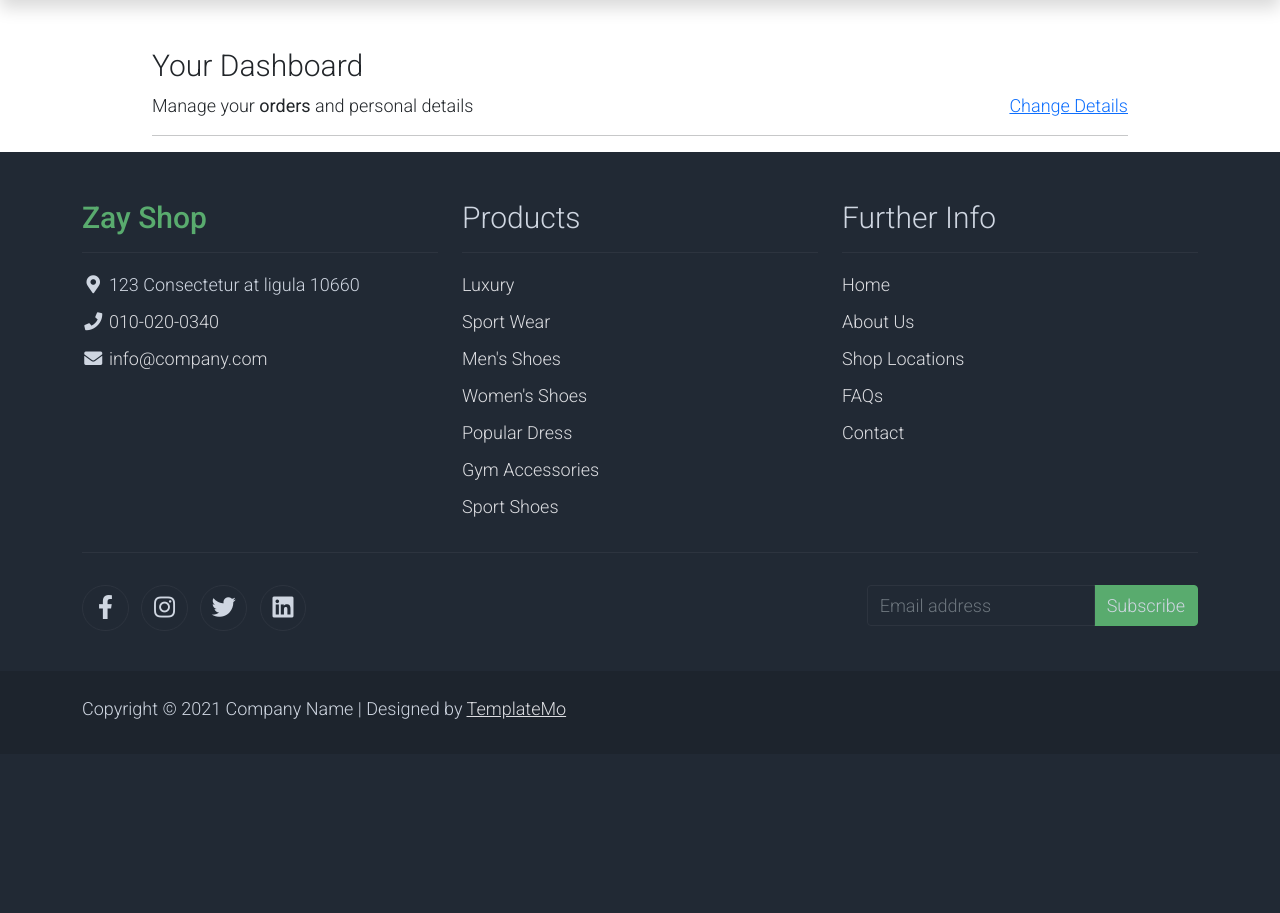
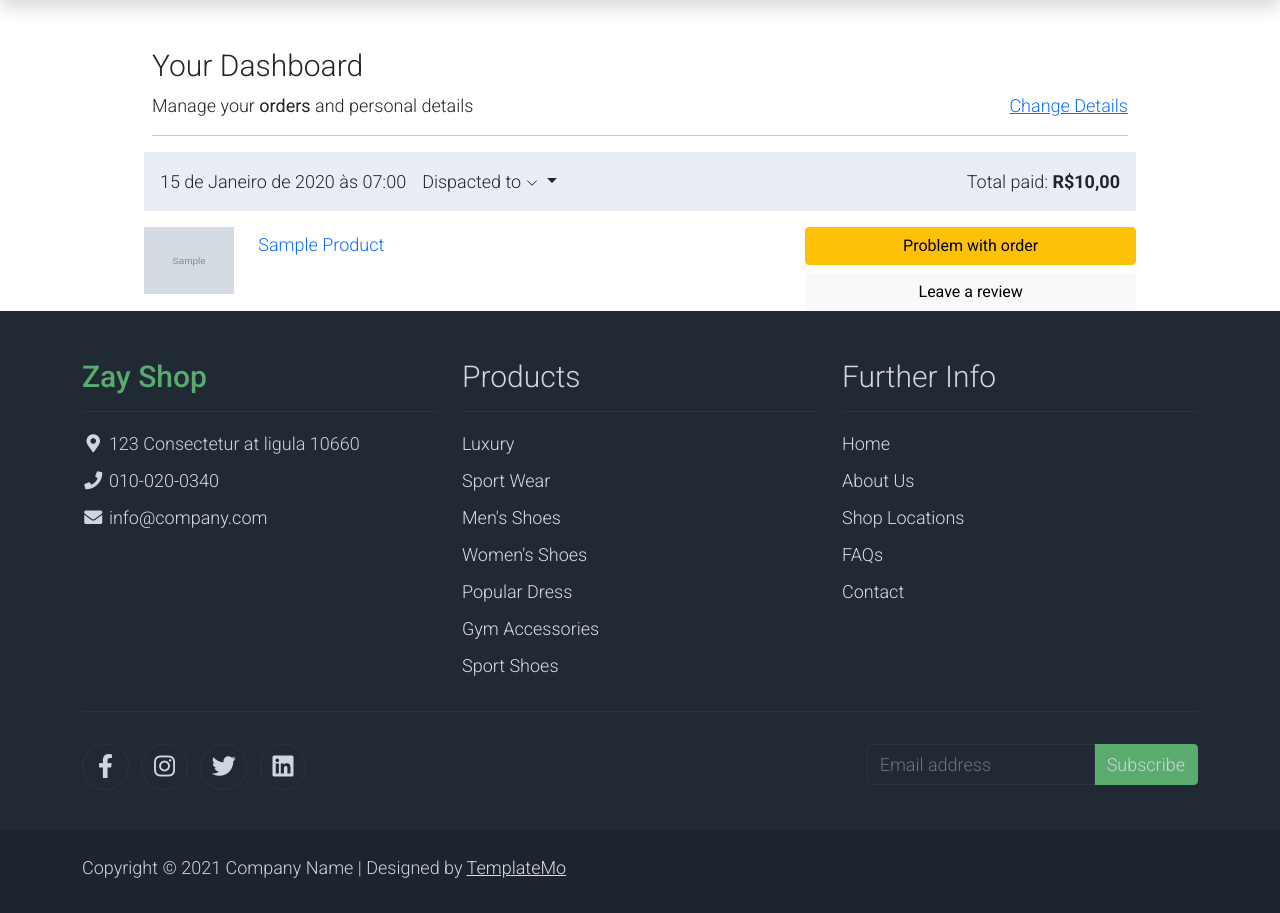
Before and after one commit to heltonteixeira92/ecommerce-store, a Django app: page /account/dashboard/ in a window 1280 px wide. Shown: the part 132-1045 px from the top of the page. Before the commit the page ends 851 px from the top, so only its background shows below. Run offline with Django 4.2, Linux system fonts and the light colour scheme; a user stored in the database is signed in; tables that the repository leaves empty hold one stand-in row (values such as "Sample post"); grey boxes marked "Sample" are stand-in pictures; some libraries are stand-ins or nearby versions.

Commit message:
order history

```diff
--- a/account/templates/user/dashboard.html
+++ b/account/templates/user/dashboard.html
@@ -39,7 +39,7 @@
 
         </div>
         <div class="text-end">
-          Total paid: <span class="fw-bold">£{{ order.total_paid }}</span>
+          Total paid: <span class="fw-bold">R${{ order.total_paid }}</span>
         </div>
       </div>
       <div class="col-md-5 col-lg-4 order-md-last p-0 order-3">
--- a/account/views.py
+++ b/account/views.py
@@ -7,6 +7,8 @@ from django.template.loader import render_to_string
 from django.utils.encoding import force_bytes, force_str
 from django.utils.http import urlsafe_base64_decode, urlsafe_base64_encode
 
+from order.views import user_orders
+
 from .forms import RegistrationForm, UserEditForm
 from .models import UserBase
 from .token import account_activation_token
@@ -14,7 +16,8 @@ from .token import account_activation_token
 
 @login_required
 def dashboard(request):
-    return render(request, 'user/dashboard.html')
+    orders = user_orders(request)
+    return render(request, 'user/dashboard.html', {'orders': orders})
 
 
 @login_required
--- a/basket/basket.py
+++ b/basket/basket.py
@@ -58,7 +58,15 @@ class Basket():
         return sum(item['qty'] for item in self.basket.values())
 
     def get_total_price(self):
-        return sum(Decimal(item['price']) * item['qty'] for item in self.basket.values())
+        subtotal = sum(Decimal(item['price']) * item['qty'] for item in self.basket.values())
+
+        if subtotal == 0:
+            shipping = Decimal(0.00)
+        else:
+            shipping = Decimal(11.50)
+
+        total = subtotal + Decimal(shipping)
+        return total
 
     def delete(self, product):
         """
--- a/order/views.py
+++ b/order/views.py
@@ -29,3 +29,9 @@ def add(request):
 
 def payment_confirmation(data):
     Order.objects.filter(order_key=data).update(billing_status=True)
+
+
+def user_orders(request):
+    user_id = request.user.id
+    orders = Order.objects.filter(user_id=user_id).filter(billing_status=True)
+    return orders
```
Also changed, not shown: basket/templates/summary.html (+10 -2 lines), basket/tests/test_views.py (+8 -8 lines).
